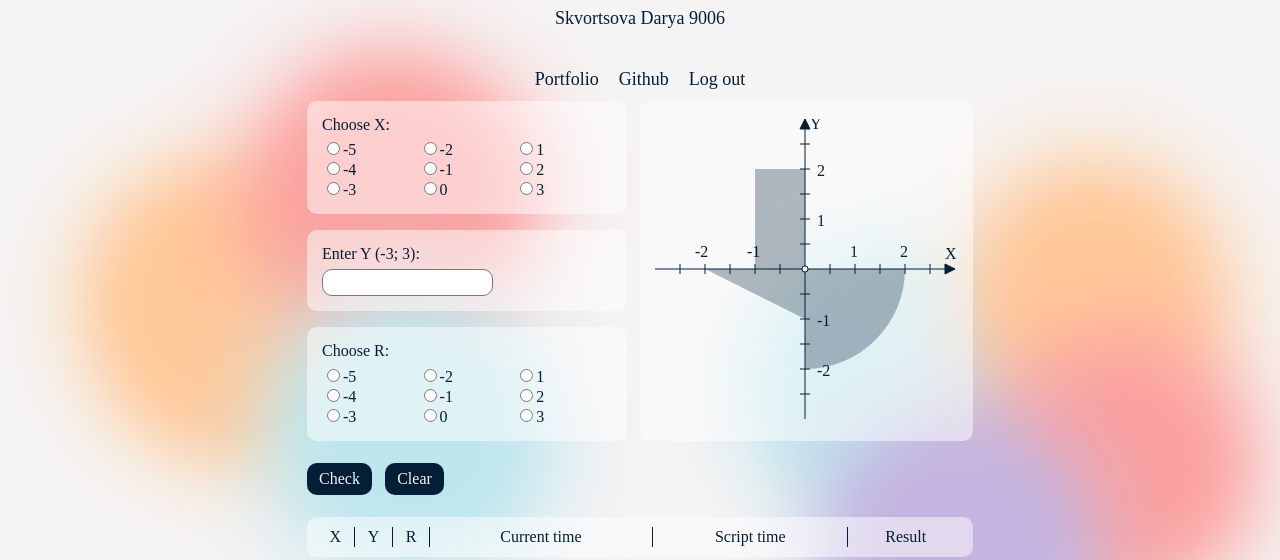
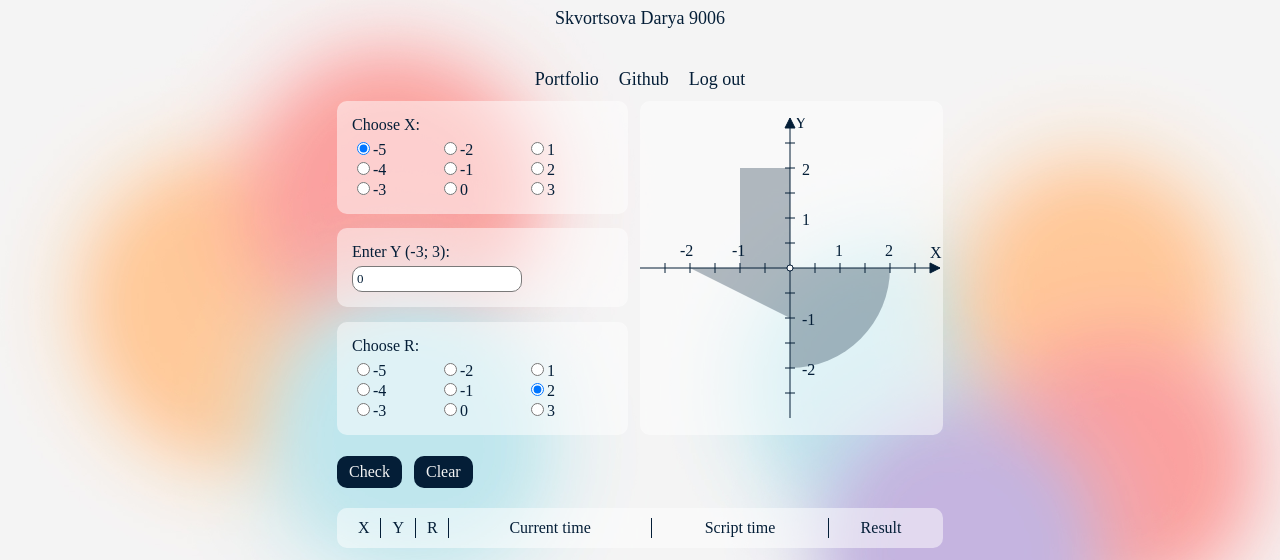
Before and after one commit to iwishyoujoy/web-lab-4, a React app in the folder web-lab-4-front/: page /mainpage in a window 1280 px wide. Shown: the top 560 px of the page. Built offline with nearby package versions, Linux system fonts and the light colour scheme; a web font is replaced by a local one.

Commit message:
graph changing, input validation

```diff
--- /dev/null
+++ b/web-lab-4-front/src/components/Sections/Graph/index.jsx
@@ -0,0 +1,85 @@
+import AppContainer  from "../../AppContainer";
+
+function Graph(props){
+    function updateTriangle(r){
+        return ("150,150 " + String(150-50*r) + ",150 150," + String(150+25*r));
+    }
+
+    function updateRectangle(r){
+        return (String(150-25*r) + ",150 150,150 150," + String(150-50*r) + " " + String(150-25*r) + "," + String(150-50*r));
+    }
+
+    function updateCircle(r){
+        return ("M" + String(150+50*r) + ",150 A" + String(50*r) + "," + String(50*r) + " 90 0,1 150," + String(150+50*r) + " L 150,150 Z");
+    }
+
+    return (
+        <AppContainer>
+            <svg id="graph" className="pointer" xmlns="http://www.w3.org/2000/svg" width="303px" height="300px">
+                {/*Треугольник в третьей четверти*/}
+                <polygon id="triangle" points={updateTriangle(props.radius)}></polygon>
+
+                {/*Прямоугольник во второй четверти*/}
+                <polygon id="rectangle" points={updateRectangle(props.radius)}></polygon>
+
+                {/*Четверть круга в четвертой четверти*/}
+                <path id="circle" d={updateCircle(props.radius)}></path>
+
+                {/*Координатные оси*/}
+                <line x1="0" x2="300" y1="150" y2="150" stroke="#041e37"></line>
+                <line x1="150" x2="150" y1="0" y2="300" stroke="#041e37"></line>
+
+                {/*Стрелки*/}
+                <polygon id="arrow" points="150,0 145,10 155,10" stroke="#041e37"></polygon>
+                <polygon id="arrow" points="300,150 290,145 290,155" stroke="#041e37"></polygon>
+
+                {/*Метки для значений R на оси X*/}
+                <line x1="25" x2="25" y1="145" y2="155" stroke="#041e37"></line>
+                <line x1="50" x2="50" y1="145" y2="155" stroke="#041e37"></line>
+                <line x1="75" x2="75" y1="145" y2="155" stroke="#041e37"></line>
+                <line x1="100" x2="100" y1="145" y2="155" stroke="#041e37"></line>
+                <line x1="125" x2="125" y1="145" y2="155" stroke="#041e37"></line>
+                <line x1="175" x2="175" y1="145" y2="155" stroke="#041e37"></line>
+                <line x1="200" x2="200" y1="145" y2="155" stroke="#041e37"></line>
+                <line x1="225" x2="225" y1="145" y2="155" stroke="#041e37"></line>
+                <line x1="250" x2="250" y1="145" y2="155" stroke="#041e37"></line>
+                <line x1="275" x2="275" y1="145" y2="155" stroke="#041e37"></line>
+
+                {/*Метки для значений R на оси Y*/}
+                <line x1="145" x2="155" y1="25" y2="25" stroke="#041e37"></line>
+                <line x1="145" x2="155" y1="50" y2="50" stroke="#041e37"></line>
+                <line x1="145" x2="155" y1="75" y2="75" stroke="#041e37"></line>
+                <line x1="145" x2="155" y1="100" y2="100" stroke="#041e37"></line>
+                <line x1="145" x2="155" y1="125" y2="125" stroke="#041e37"></line>
+                <line x1="145" x2="155" y1="175" y2="175" stroke="#041e37"></line>
+                <line x1="145" x2="155" y1="200" y2="200" stroke="#041e37"></line>
+                <line x1="145" x2="155" y1="225" y2="225" stroke="#041e37"></line>
+                <line x1="145" x2="155" y1="250" y2="250" stroke="#041e37"></line>
+                <line x1="145" x2="155" y1="275" y2="275" stroke="#041e37"></line>
+
+                {/*Подписи к осям*/}
+                <text x="290" y="140">X</text>
+                <text x="155" y="10">Y</text>
+
+                {/*Значения R на оси X*/}
+                <text x="40" y="138">-2</text>
+                <text x="92" y="138">-1</text>
+                <text x="195" y="138">1</text>
+                <text x="245" y="138">2</text>
+
+                {/*Значения R на оси Y*/}
+                <text x="162" y="57">2</text>
+                <text x="162" y="107">1</text>
+                <text x="162" y="207">-1</text>
+                <text x="162" y="257">-2</text>
+
+
+                <circle id="dot" cx="150" cy="150" r="3" fill="#132a42" stroke="#132a42"></circle>
+                <circle id="cursor" cx="150" cy="150" r="3" fill="#fafafa" stroke="#132a42"></circle>
+
+            </svg>
+        </AppContainer>
+    );
+}
+
+export default Graph;
--- a/web-lab-4-front/src/components/Sections/Input/index.jsx
+++ b/web-lab-4-front/src/components/Sections/Input/index.jsx
@@ -1,37 +1,58 @@
 import "./index.scoped.css";
 import AppContainer from "../../AppContainer";
-import {ReactComponent as Graph} from "../Graph/graph.svg";
 import {useState} from "react";
 import toast from "react-hot-toast";
+import Graph from "../Graph";
 
 function Input() {
 
-    function getToast(message){
+    function popupMessage(message){
         toast(message, {
             style: {
                 borderRadius: '10px',
                 color: 'rgb(4, 30, 55)',
-                background: 'rgb(255, 255, 255, 80%)'
+                background: 'rgb(255, 255, 255, 50%)'
             }
         })
     }
+    const [xValue, setX] = useState("-5");
+    const [yValue, setY] = useState("0");
+    const [rValue, setR] = useState("2");
 
-    const [xValue, setNewX] = useState("0");
+    const NEGATIVE_R_ERROR = "Radius value can't be less than 1!";
+    const INVALID_Y_ERROR = "Y value is out of range!";
 
     const selectX = (e) => {
-        setX(e.value + "");
-        getToast("вы выбрали x = " + e.value);
+        setX(e.target.value);
+    }
+    const selectY = (e) => {
+        if (validateY(e.target.value)){
+            setY(e.target.value);
+        }
+        else{
+            popupMessage(INVALID_Y_ERROR);
+        }
+    }
+    const selectR = (e) => {
+        if (validateR(e.target.value)){
+            setR(e.target.value);
+        }
+        else{
+            popupMessage(NEGATIVE_R_ERROR);
+        }
     }
 
-    function setX(xValue) {
-        setNewX(xValue + "");
+    function validateR(r){
+        return r > 0;
+    }
+    function validateY(y){
+        return y > -3 && y < 3;
     }
 
     return (
         <AppContainer>
             <div id="main-container">
                 <div id="data-container">
-                    <form id="form">
                     <div id="X">
                         Choose X:
                         <div className="X-values">
@@ -42,39 +63,47 @@ function Input() {
                                     <label className="radio-label" htmlFor="x-5">-5</label>
                                 </div>
                                 <div className="one-radio-container">
-                                        <input type="radio" className="pointer radio-button" id="x-4"></input>
+                                    <input type="radio" className="pointer radio-button" id="x-4" value="-4"
+                                           onChange={selectX} checked={xValue === ("-4")}></input>
                                     <label className="radio-label" htmlFor="x-4">-4</label>
                                 </div>
                                 <div className="one-radio-container">
-                                        <input type="radio" className="pointer radio-button" id="x-3"></input>
+                                    <input type="radio" className="pointer radio-button" id="x-3" value="-3"
+                                        onChange={selectX} checked={xValue === ("-3")}></input>
                                     <label className="radio-label" htmlFor="x-3">-3</label>
                                 </div>
                             </div>
                             <div id="X-second-row">
                                 <div className="one-radio-container">
-                                        <input type="radio" className="pointer radio-button" id="x-2"></input>
+                                    <input type="radio" className="pointer radio-button" id="x-2" value="-2"
+                                           onChange={selectX} checked={xValue === ("-2")}></input>
                                     <label className="radio-label" htmlFor="x-2">-2</label>
                                 </div>
                                 <div className="one-radio-container">
-                                        <input type="radio" className="pointer radio-button" id="x-1"></input>
+                                    <input type="radio" className="pointer radio-button" id="x-1" value="-1"
+                                           onChange={selectX} checked={xValue === ("-1")}></input>
                                     <label className="radio-label" htmlFor="x-1">-1</label>
                                 </div>
                                 <div className="one-radio-container">
-                                        <input type="radio" className="pointer radio-button" id="x0"></input>
+                                    <input type="radio" className="pointer radio-button" id="x0" value="0"
+                                           onChange={selectX} checked={xValue === ("0")}></input>
                                     <label className="radio-label" htmlFor="x0">0</label>
                                 </div>
                             </div>
                             <div id="X-third-row">
                                 <div className="one-radio-container">
-                                        <input type="radio" className="pointer radio-button" id="x1"></input>
+                                    <input type="radio" className="pointer radio-button" id="x1" value="1"
+                                           onChange={selectX} checked={xValue === ("1")}></input>
                                     <label className="radio-label" htmlFor="x1">1</label>
                                 </div>
                                 <div className="one-radio-container">
-                                        <input type="radio" className="pointer radio-button" id="x2"></input>
+                                    <input type="radio" className="pointer radio-button" id="x2"  value="2"
+                                           onChange={selectX} checked={xValue === ("2")}></input>
                                     <label className="radio-label" htmlFor="x2">2</label>
                                 </div>
                                 <div className="one-radio-container">
-                                        <input type="radio" className="pointer radio-button" id="x3"></input>
+                                    <input type="radio" className="pointer radio-button" id="x3" value="3"
+                                           onChange={selectX} checked={xValue === ("3")}></input>
                                     <label className="radio-label" htmlFor="x3">3</label>
                                 </div>
                             </div>
@@ -83,61 +112,67 @@ function Input() {
                     <div id="Y">
                         Enter Y (-3; 3):
                         <br/>
-                            <input className="pointer" type="number" id="Y-value"/>
+                        <input className="pointer" type="number" id="Y-value" value={yValue} onInput={selectY}/>
                     </div>
                     <div id="R">
                         Choose R:
                         <div className="R-values">
                             <div id="R-first-row">
                                 <div className="one-radio-container">
-                                        <input type="radio" className="pointer radio-button" id="r-5"></input>
+                                    <input type="radio" className="pointer radio-button" id="r-5" value="-5"
+                                           onChange={selectR} checked={false}></input>
                                     <label htmlFor="r-5">-5</label>
                                 </div>
                                 <div className="one-radio-container">
-                                        <input type="radio" className="pointer radio-button" id="r-4"></input>
+                                    <input type="radio" className="pointer radio-button" id="r-4" value="-4"
+                                           onChange={selectR} checked={false}></input>
                                     <label htmlFor="r-4">-4</label>
                                 </div>
                                 <div className="one-radio-container">
-                                        <input type="radio" className="pointer radio-button" id="r-3"></input>
+                                    <input type="radio" className="pointer radio-button" id="r-3" value="-3"
+                                           onChange={selectR} checked={false}></input>
                                     <label htmlFor="r-3">-3</label>
                                 </div>
                             </div>
                             <div id="R-second-row">
                                 <div className="one-radio-container">
-                                        <input type="radio" className="pointer radio-button" id="r-2"></input>
+                                    <input type="radio" className="pointer radio-button" id="r-2" value="-2"
+                                           onChange={selectR} checked={false}></input>
                                     <label htmlFor="r-2">-2</label>
                                 </div>
                                 <div className="one-radio-container">
-                                        <input type="radio" className="pointer radio-button" id="r-1"></input>
+                                    <input type="radio" className="pointer radio-button" id="r-1" value="-1"
+                                           onChange={selectR} checked={false}></input>
                                     <label htmlFor="r-1">-1</label>
                                 </div>
                                 <div className="one-radio-container">
-                                        <input type="radio" className="pointer radio-button" id="r0"></input>
+                                    <input type="radio" className="pointer radio-button" id="r0" value="0"
+                                           onChange={selectR} checked={false}></input>
                                     <label htmlFor="r0">0</label>
                                 </div>
                             </div>
                             <div id="R-third-row">
                                 <div className="one-radio-container">
-                                        <input type="radio" className="pointer radio-button" id="r1"></input>
+                                    <input type="radio" className="pointer radio-button" id="r1" value="1"
+                                           onChange={selectR} checked={rValue === ("1")}></input>
                                     <label htmlFor="r1">1</label>
                                 </div>
                                 <div className="one-radio-container">
-                                        <input type="radio" className="pointer radio-button" id="r2"></input>
+                                    <input type="radio" className="pointer radio-button" id="r2" value="2"
+                                           onChange={selectR} checked={rValue === ("2")}></input>
                                     <label htmlFor="r2">2</label>
                                 </div>
                                 <div className="one-radio-container">
-                                        <input type="radio" className="pointer radio-button" id="r3"></input>
+                                    <input type="radio" className="pointer radio-button" id="r3" value="3"
+                                           onChange={selectR} checked={rValue === ("3")}></input>
                                     <label htmlFor="r3">3</label>
                                 </div>
                             </div>
                         </div>
                     </div>
-                    </form>
                 </div>
                 <div id="graph-container">
-                    <form id="graph-form">
-                        <Graph />
-                    </form>
+                    <Graph radius={rValue}/>
                 </div>
                 <div id="button-container">
                     <button className="pointer button" id="check-button">Check</button>
--- a/web-lab-4-front/src/components/Sections/Input/index.scoped.css
+++ b/web-lab-4-front/src/components/Sections/Input/index.scoped.css
@@ -104,10 +104,6 @@
     align-items: center;
 }
 
-#graph{
-    margin: 15px 15px 15px 15px;
-}
-
 #button-container{
     margin-top: 2%;
     grid-area: button-container;
@@ -166,6 +162,10 @@
         margin: 10px 10px 10px 10px;
     }
 
+    #graph-container{
+        padding: 5px 0 5px 0;
+    }
+
     #results{
         font-size: small;
     }
--- a/web-lab-4-front/src/components/Sections/LogIn/index.jsx
+++ b/web-lab-4-front/src/components/Sections/LogIn/index.jsx
@@ -16,7 +16,7 @@ function LogIn() {
     const BAD_REQUEST_ERROR = "Invalid log in request";
     const UNKNOWN_ERROR = "Unknown error";
 
-    function getToast(message){
+    function popupMessage(message){
         toast(message, {
             style: {
                 borderRadius: '10px',
@@ -28,11 +28,11 @@ function LogIn() {
 
     function validateData(){
         if (login === ""){
-            getToast(EMPTY_LOGIN_ERROR);
+            popupMessage(EMPTY_LOGIN_ERROR);
             return false;
         }
         else if (password === ""){
-            getToast(EMPTY_PASSWORD_ERROR);
+            popupMessage(EMPTY_PASSWORD_ERROR);
             return false;
         }
         else{
@@ -46,16 +46,16 @@ function LogIn() {
         }
         else{
             if (response.statusText === 'Conflict'){
-                getToast(CONFLICT_ERROR);
+                popupMessage(CONFLICT_ERROR);
             }
             else if(response.statusText === 'Unauthorized'){
-                getToast(UNAUTHORIZED_ERROR);
+                popupMessage(UNAUTHORIZED_ERROR);
             }
             else if(response.statusText === 'Bad Request'){
-                getToast(BAD_REQUEST_ERROR);
+                popupMessage(BAD_REQUEST_ERROR);
             }
             else{
-                getToast(UNKNOWN_ERROR);
+                popupMessage(UNKNOWN_ERROR);
             }
             return false;
         }
```
Lines whose indentation alone changed are shown as unchanged.
